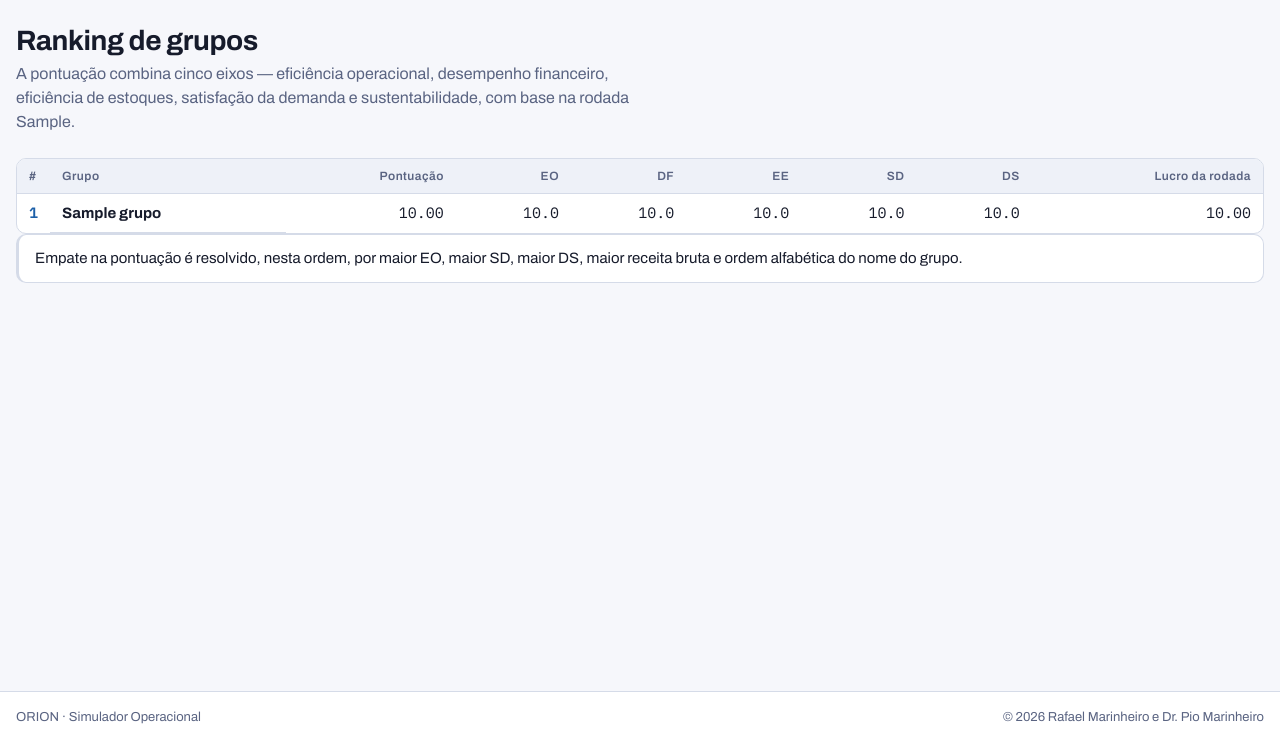
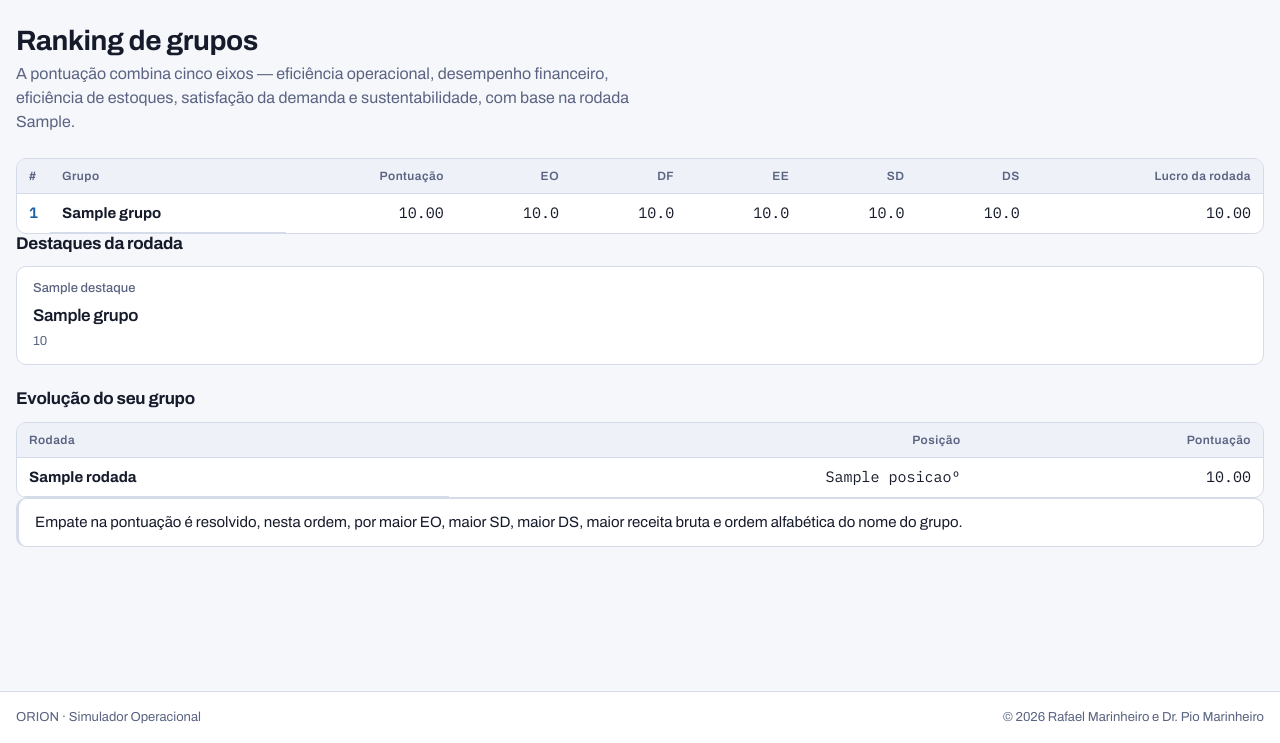
Before and after one commit to Rafael-Marinheiro/ORION, a Django app: template simulador_operacional/app/templates/ranking.html in a window 1280 px wide. Shown: the part 57-800 px from the top of the page. Run offline with Django 4.2, Linux system fonts and the light colour scheme; the template is opened without the code that fills it: most values are stand-ins (such as "Sample title", 1, 10 or a date in 2020).

Commit message:
feat: adiciona destaques e evolução no ranking
Co-Authored-By: Claude Opus 5 <noreply@anthropic.com>

```diff
--- a/simulador_operacional/app/templates/ranking.html
+++ b/simulador_operacional/app/templates/ranking.html
@@ -55,6 +55,42 @@
     </table>
 </div>
 
+{% if destaques %}
+<section class="o-section" aria-labelledby="destaques-titulo">
+    <h2 id="destaques-titulo" class="o-section-title">Destaques da rodada</h2>
+    <div class="o-kpis">
+        {% for destaque in destaques %}
+        <article class="o-kpi">
+            <span class="o-kpi__label">{{ destaque.titulo }}</span>
+            <strong class="o-kpi__value o-kpi__value--text">{{ destaque.grupo }}</strong>
+            <span class="o-kpi__foot">
+                {% if forloop.counter == 2 %}R$ {{ destaque.valor|floatformat:2 }}
+                {% elif forloop.counter == 3 %}{{ destaque.valor|floatformat:1 }}%
+                {% else %}{{ destaque.valor }}{% endif %}
+            </span>
+        </article>
+        {% endfor %}
+    </div>
+</section>
+{% endif %}
+
+{% if evolucao_grupo %}
+<section class="o-section" aria-labelledby="evolucao-titulo">
+    <h2 id="evolucao-titulo" class="o-section-title">Evolução do seu grupo</h2>
+    <div class="o-tablewrap">
+        <table class="o-table">
+            <caption class="o-sr">Histórico da posição do seu grupo no ranking</caption>
+            <thead><tr><th scope="col">Rodada</th><th scope="col" class="num">Posição</th><th scope="col" class="num">Pontuação</th></tr></thead>
+            <tbody>
+                {% for item in evolucao_grupo %}
+                <tr><th scope="row">{{ item.rodada }}</th><td class="num">{{ item.posicao }}º</td><td class="num">{{ item.pontuacao|floatformat:2 }}</td></tr>
+                {% endfor %}
+            </tbody>
+        </table>
+    </div>
+</section>
+{% endif %}
+
 <p class="o-note">
     Empate na pontuação é resolvido, nesta ordem, por maior EO, maior SD,
     maior DS, maior receita bruta e ordem alfabética do nome do grupo.
```
Also changed, not shown: docs/GUIA_IMPLEMENTACAO.md (+4 -2 lines), simulador_operacional/app/tests/test_ranking_view.py (added, +58 -0 lines), simulador_operacional/app/views.py (+69 -24 lines).
